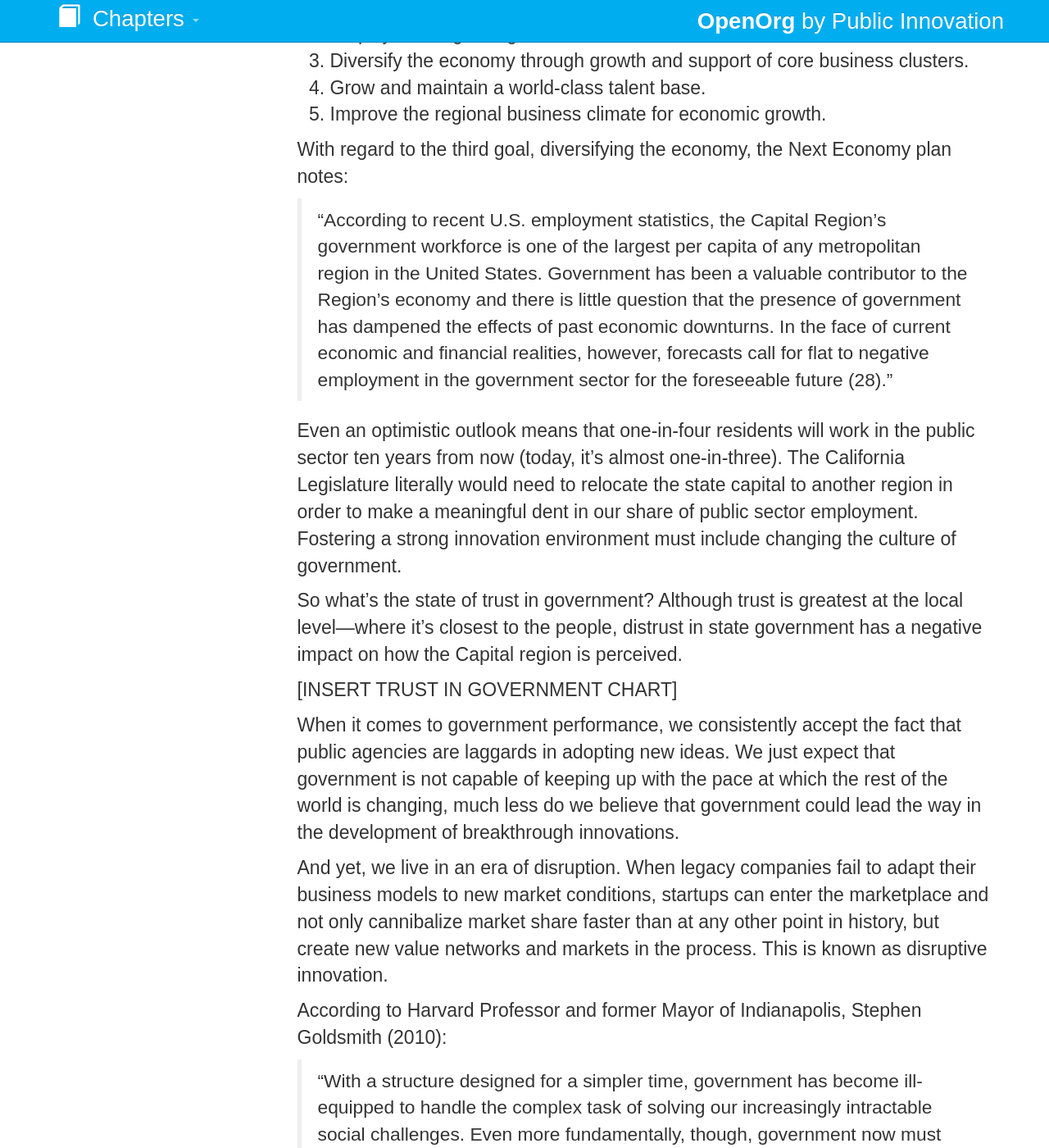
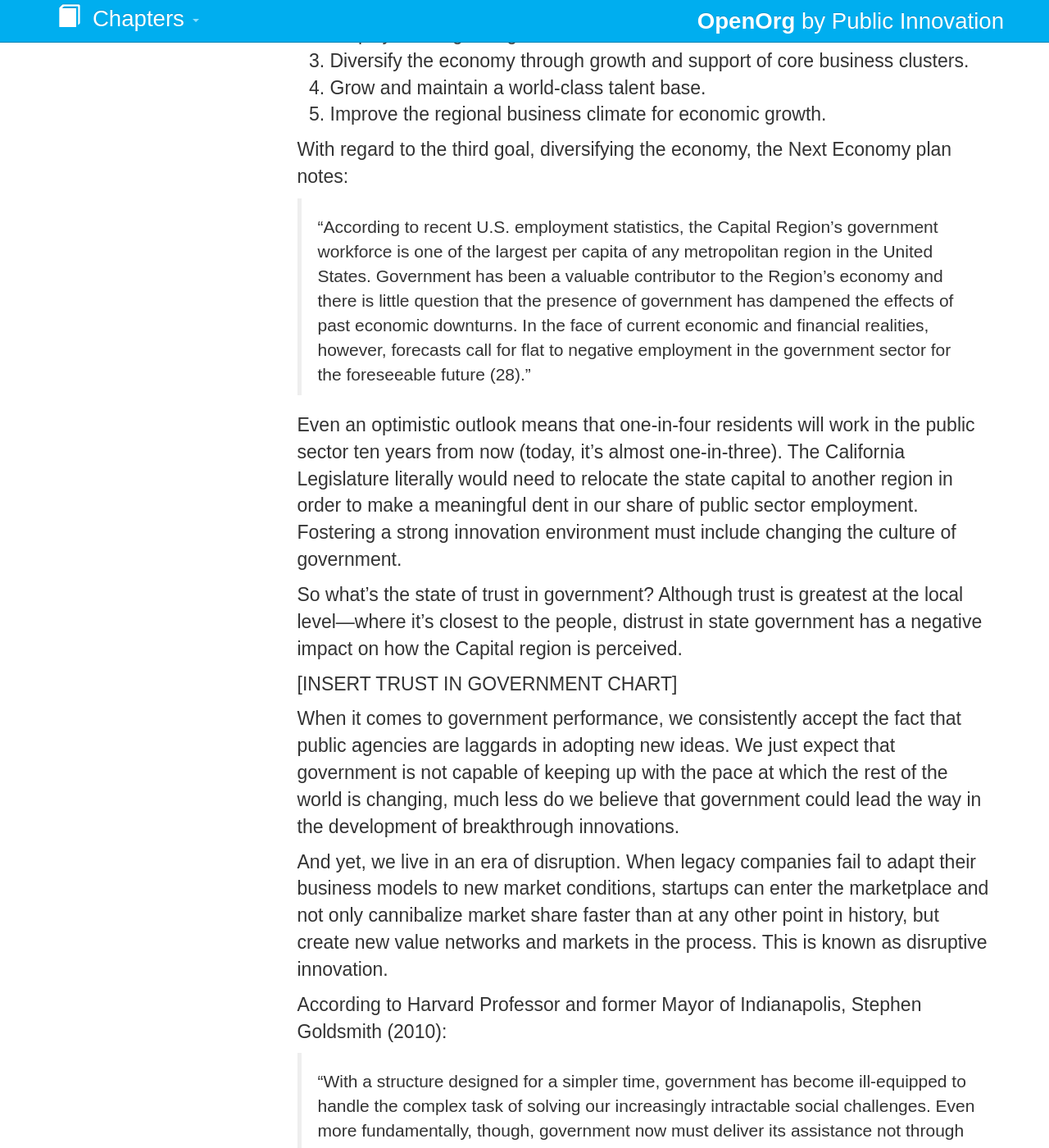
Before and after one commit to publicinnovation/openorg, a Jekyll site: the page built from chapters/2_need-and-opportunity.md, in a window 1280 px wide and 1400 px high, scrolled down 1584 px. Shown: the whole window at 82% size. Built offline with Jekyll 4.4.1, drawn with Linux system fonts in a browser that asks for light colours; nearby versions of some CDN libraries; Markdown is read by kramdown in place of the engine named in the settings; comment, search, counter and statistics services are not loaded.

Commit message:
reduce blockquote text size

```diff
--- a/css/custom.css
+++ b/css/custom.css
@@ -14,7 +14,11 @@ h4 > a {
 }
 
 blockquote > p {
-  font-size: 1.3em
+  font-size: 1.2em
+}
+
+.bs-docs-section p {
+  margin-top: 10px;
 }
 
 .navbar-brand, .navbar-text, .dropdown-menu > li > a {
```
